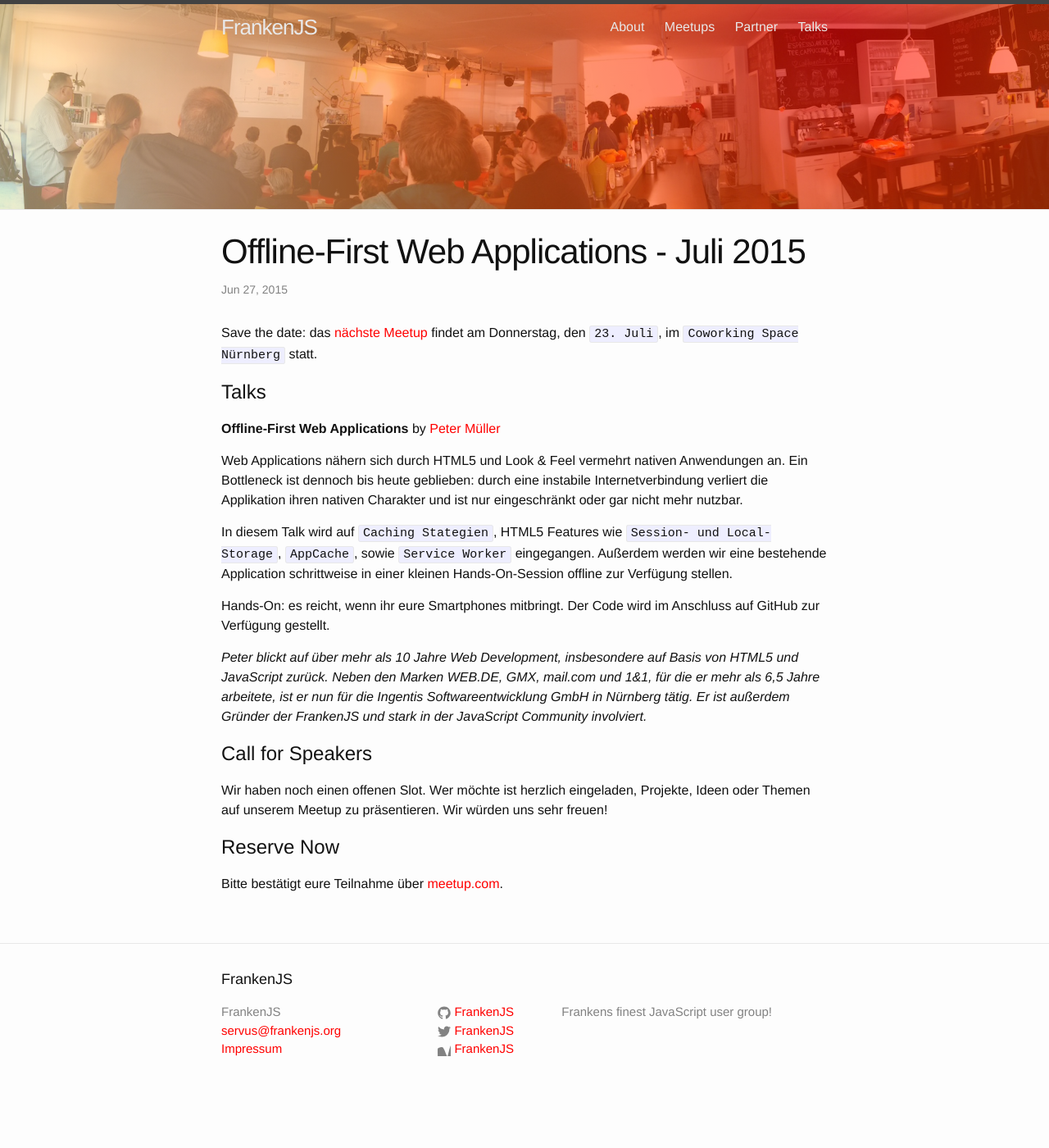
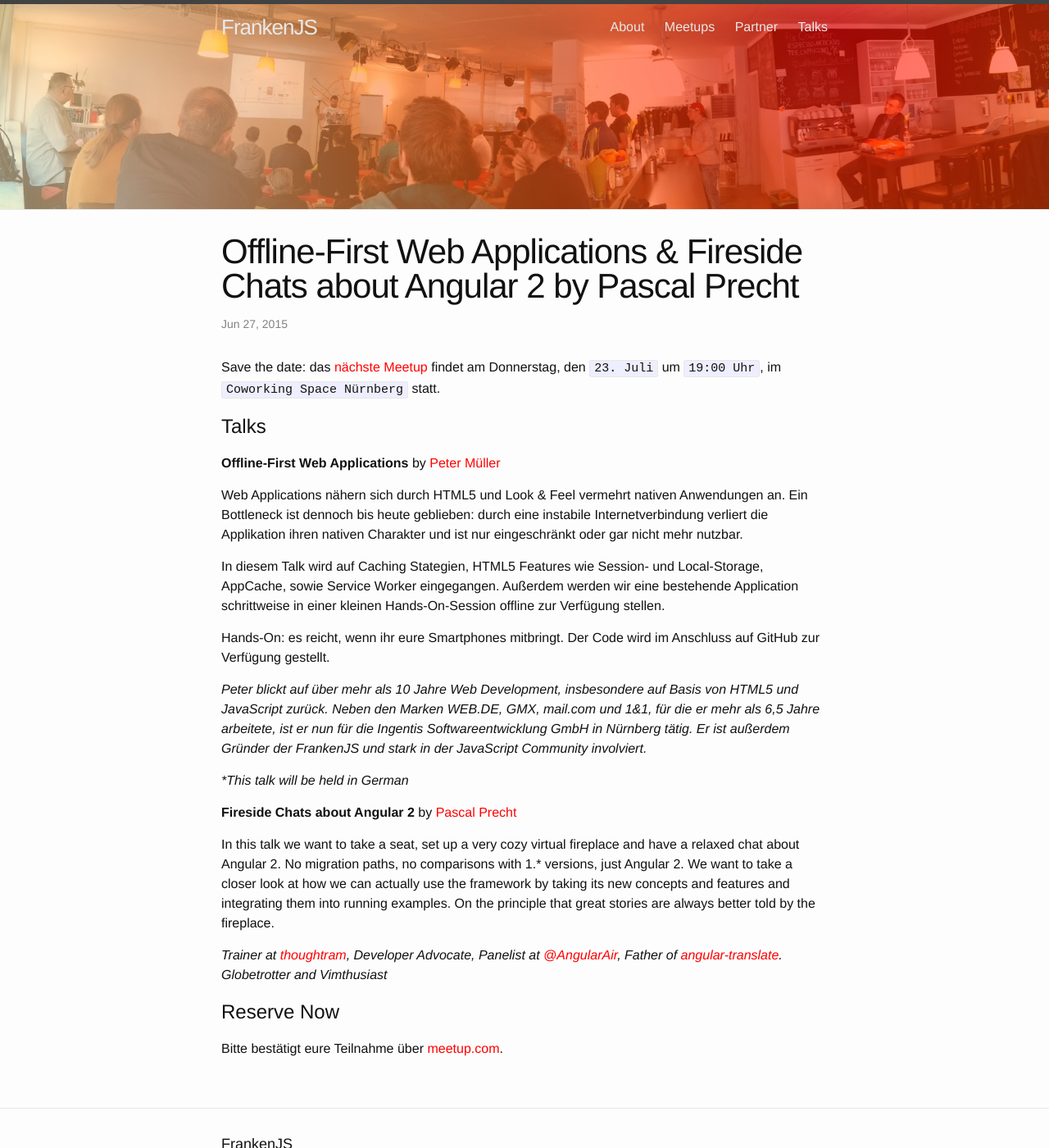
Before and after one commit to FrankenJS/frankenjs.github.io, a Jekyll site: the page built from _posts/2015-06-27-offline-first-web-applications.markdown, in a window 1280 px wide and 1400 px high. Shown: the whole window at 82% size. Built offline with Jekyll 4.4.1, drawn with Linux system fonts in a browser that asks for light colours.

Commit message:
Added Fireside Chars About Angular2 by Pascal Precht

```diff
--- a/_posts/2015-06-27-offline-first-web-applications.markdown
+++ b/_posts/2015-06-27-offline-first-web-applications.markdown
@@ -1,10 +1,10 @@
 ---
 layout: post
-title:  "Offline-First Web Applications - Juli 2015"
+title:  "Offline-First Web Applications & Fireside Chats about Angular 2 by Pascal Precht"
 date:   2015-06-27 21:40:00
 ---
 
-Save the date: das [nächste Meetup][next-meetup] findet am Donnerstag, den `23. Juli`, im `Coworking Space Nürnberg` statt.
+Save the date: das [nächste Meetup][next-meetup] findet am Donnerstag, den `23. Juli` um `19:00 Uhr`, im `Coworking Space Nürnberg` statt.
 
 # Talks
 
@@ -12,15 +12,19 @@ Save the date: das [nächste Meetup][next-meetup] findet am Donnerstag, den `23.
 
 Web Applications nähern sich durch HTML5 und Look & Feel vermehrt nativen Anwendungen an. Ein Bottleneck ist dennoch bis heute geblieben: durch eine instabile Internetverbindung verliert die Applikation ihren nativen Charakter und ist nur eingeschränkt oder gar nicht mehr nutzbar.
 
-In diesem Talk wird auf `Caching Stategien`, HTML5 Features wie `Session- und Local-Storage`, `AppCache`, sowie `Service Worker` eingegangen. Außerdem werden wir eine bestehende Application schrittweise in einer kleinen Hands-On-Session offline zur Verfügung stellen.
+In diesem Talk wird auf Caching Stategien, HTML5 Features wie Session- und Local-Storage, AppCache, sowie Service Worker eingegangen. Außerdem werden wir eine bestehende Application schrittweise in einer kleinen Hands-On-Session offline zur Verfügung stellen.
 
 Hands-On: es reicht, wenn ihr eure Smartphones mitbringt. Der Code wird im Anschluss auf GitHub zur Verfügung gestellt.
 
 *Peter blickt auf über mehr als 10 Jahre Web Development, insbesondere auf Basis von HTML5 und JavaScript zurück. Neben den Marken WEB.DE, GMX, mail.com und 1&1, für die er mehr als 6,5 Jahre arbeitete, ist er nun für die Ingentis Softwareentwicklung GmbH in Nürnberg tätig. Er ist außerdem Gründer der FrankenJS und stark in der JavaScript Community involviert.*
 
-# Call for Speakers
+**This talk will be held in German*
 
-Wir haben noch einen offenen Slot. Wer möchte ist herzlich eingeladen, Projekte, Ideen oder Themen auf unserem Meetup zu präsentieren. Wir würden uns sehr freuen!
+**Fireside Chats about Angular 2** by [Pascal Precht][pascal-precht]
+
+In this talk we want to take a seat, set up a very cozy virtual fireplace and have a relaxed chat about Angular 2. No migration paths, no comparisons with 1.* versions, just Angular 2. We want to take a closer look at how we can actually use the framework by taking its new concepts and features and integrating them into running examples. On the principle that great stories are always better told by the fireplace.
+
+*Trainer at [thoughtram][thoughtram-website], Developer Advocate, Panelist at [@AngularAir][angular-air], Father of [angular-translate][angular-translate]. Globetrotter and Vimthusiast*
 
 # Reserve Now
 
@@ -28,3 +32,8 @@ Bitte bestätigt eure Teilnahme über [meetup.com][next-meetup].
 
 [next-meetup]: http://www.meetup.com/FrankenJS/events/223541293/
 [peter-mueller]: http://twitter.com/BaggersIO
+[pascal-precht]: http://twitter.com/PascalPrecht
+[thoughtram-website]: http://thoughtram.io/
+[thoughtram-twitter]: http://twitter.com/thoughtram
+[angular-air]: https://twitter.com/AngularAir
+[angular-translate]: https://angular-translate.github.io/
```
